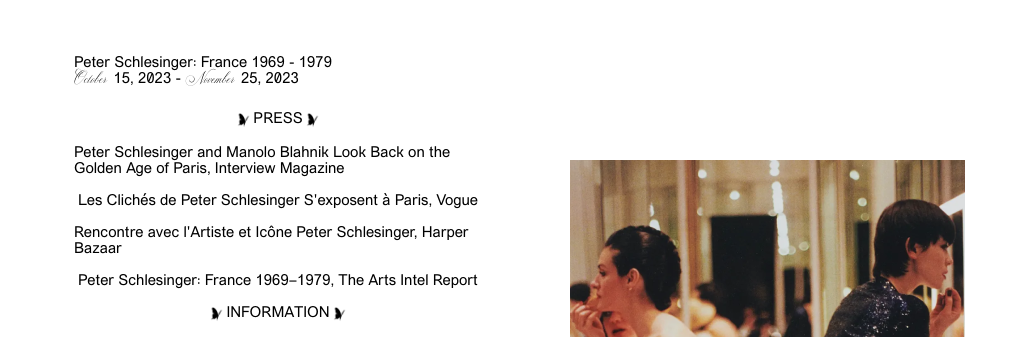
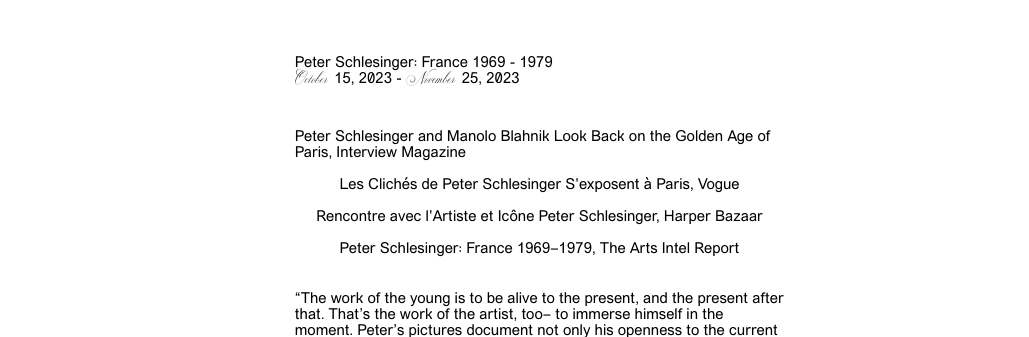
Before and after one commit to lenaf/mariposa, a Gatsby site: page /past in a window 1280 px wide. Shown: the top 337 px of the page, 251-1280 px from the left. Built offline with nearby package versions, Linux system fonts and the light colour scheme; Gatsby itself is replaced by a stand-in of ours.

Commit message:
remove images

```diff
--- a/src/pages/past.tsx
+++ b/src/pages/past.tsx
@@ -2,8 +2,8 @@ import React from "react"
 
 import Layout from "../components/layout"
 import SEO from "../components/seo"
-import pSchlesinger from "../images/pSchlesinger.png";
-import butterfly from "../images/butterfly.png";
+// import pSchlesinger from "../images/pSchlesinger.png";
+// import butterfly from "../images/butterfly.png";
 
 
 
@@ -26,14 +26,14 @@ const Past = () => {
           </div>
 
           {/* MOBILE ONLY IMAGE */}
-          <div className="md:hidden">
+          {/* <div className="md:hidden">
             <img className="mb-2" src={pSchlesinger} alt="Peter Schlesinger Photograph" />
             <div className="text-center mb-9">Tina Chow and Paloma Picasso reapplying their makeup during Paloma’s wedding at Karl Lagerfeld’s apartment (1978)</div>
-          </div>
+          </div> */}
 
           {/* PRESS */}
           <div className="mb-4.5 flex gap-0.5	align-center">
-            <img width={'15px'} src={butterfly} />PRESS<img width={'15px'} src={butterfly} />
+            {/* <img width={'15px'} src={butterfly} />PRESS<img width={'15px'} src={butterfly} /> */}
           </div>
           <div className="mb-4">Peter Schlesinger and Manolo Blahnik Look Back on the Golden Age of Paris, Interview Magazine</div>
           <div className="mb-4">Les Clichés de Peter Schlesinger S'exposent à Paris, Vogue </div>
@@ -42,7 +42,7 @@ const Past = () => {
 
           {/* INFO */}
           <div className="mb-4.5 flex gap-0.5	align-center">
-            <img width={'15px'} src={butterfly} />INFORMATION<img width={'15px'} src={butterfly} />
+            {/* <img width={'15px'} src={butterfly} />INFORMATION<img width={'15px'} src={butterfly} /> */}
           </div>
           <div className="mb-4">“The work of the young is to be alive to the present, and the present after that. That’s the work of the artist, too– to immerse himself in the moment. Peter’s pictures document not only his openness to the current events and fleeting wisdom of the past, but to what he saw and what he made of it.” </div>
           <div className="mb-4">
@@ -55,10 +55,10 @@ const Past = () => {
         </div>
 
         {/* DESKTOP ONLY IMAGE */}
-        <div className="hidden md:block mt-40 mx-16 md:w-1/3 lg:w-1/2 max-w-395">
+        {/* <div className="hidden md:block mt-40 mx-16 md:w-1/3 lg:w-1/2 max-w-395">
           <img className="mb-2 mx-auto" src={pSchlesinger} alt="Peter Schlesinger Photograph" />
           <div className="text-center mb-9 px-4">Tina Chow and Paloma Picasso reapplying their makeup during Paloma’s wedding at Karl Lagerfeld’s apartment (1978)</div>
-        </div>
+        </div> */}
 
       </div>
     </Layout >
```
